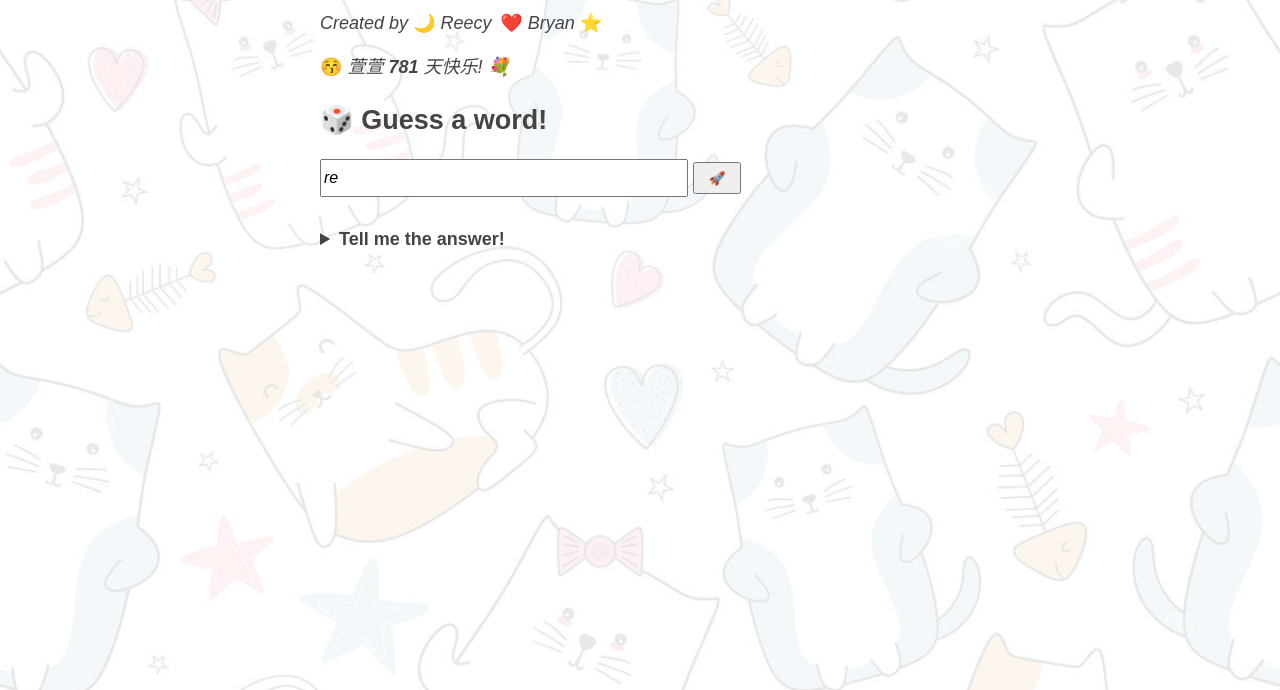
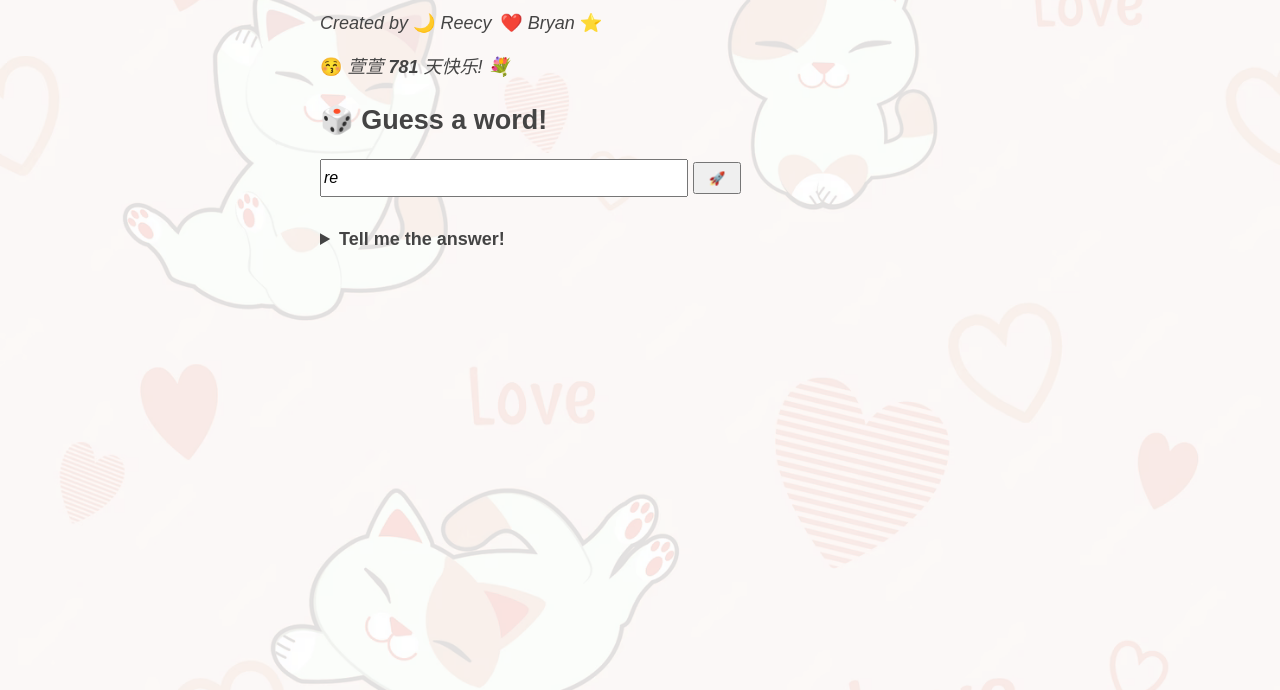
Before and after one commit to bryango/reecy, a website: page index.html in a window 1280 px wide. Shown: the part 110-800 px from the top of the page. Drawn offline with Linux system fonts and the light colour scheme.

Commit message:
Implement new wallpaper

```diff
--- a/res/better.css
+++ b/res/better.css
@@ -8,7 +8,7 @@ body {
   font-size: 18px;
   font-family: sans-serif;
 
-  background-image: url(cats.jpg);
+  background-image: url(cat-love.png);
   background-size: cover;
 }
 
```
Also changed, not shown: res/cat-love.png (added).
